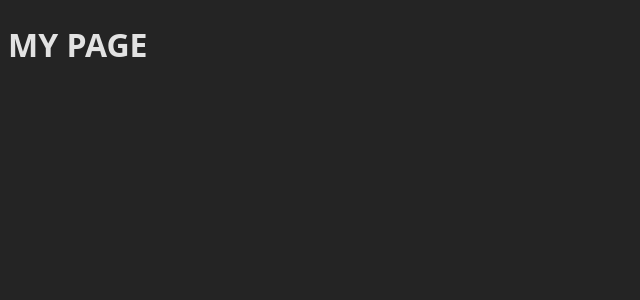
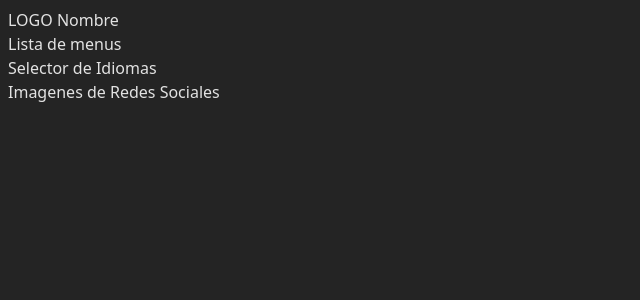
Before and after one commit to EduPerSa/edupersa, a React (Vite) app: page / in a window 1280 px wide. Shown: the top 300 px of the page, without its empty margins (0-640 px from the left). Built offline with nearby package versions, Linux system fonts and the light colour scheme.

Commit message:
Agregando el cmponente MENU

```diff
--- a/src/App.tsx
+++ b/src/App.tsx
@@ -1,5 +1,9 @@
- export default function App(){
-    return(
-        <h1> MY PAGE </h1>
+import Menu from "./components/Menu/Menu.tsx";
+
+export default function App() {
+    return (
+        <>
+            <Menu></Menu>
+        </>
     )
- }
+}
--- /dev/null
+++ b/src/components/Menu/Menu.tsx
@@ -0,0 +1,19 @@
+export default function Menu() {
+    return (
+        <>
+            <div>
+                <span> LOGO </span>
+                <span> Nombre </span>
+            </div>
+            <div>
+                Lista de menus
+            </div>
+            <div>
+                Selector de Idiomas
+            </div>
+            <div>
+                Imagenes de Redes Sociales
+            </div>
+        </>
+    )
+}
```
Also changed, not shown: src/components/Menu/Menu.module.css (added).
